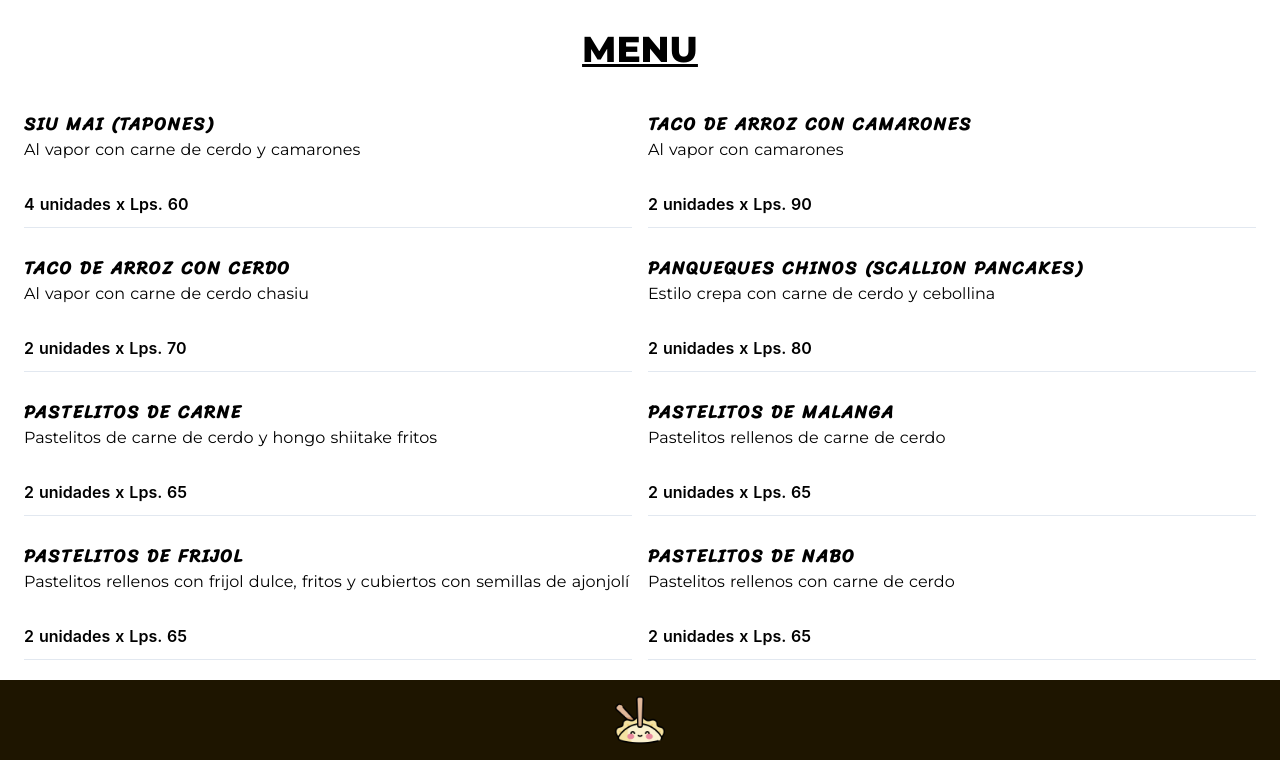
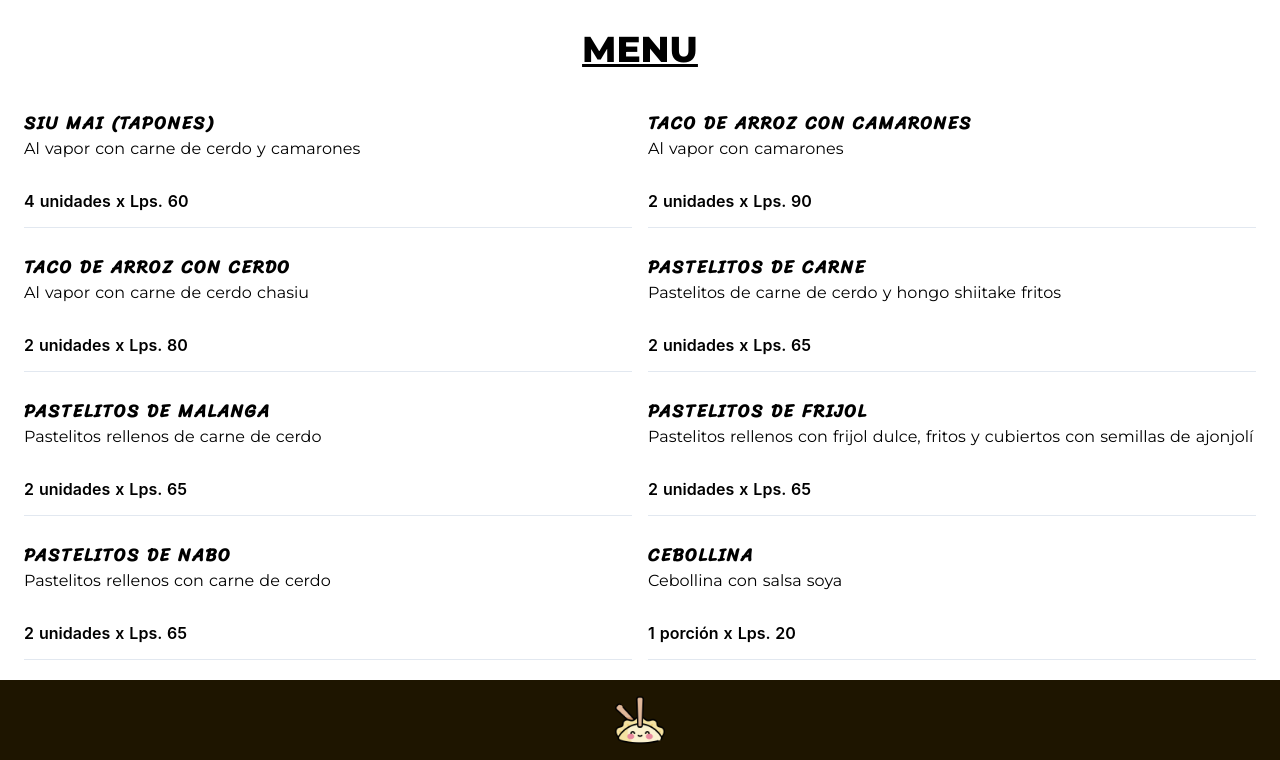
Before and after one commit to jocvegar/dim-sum-menu, a Nuxt app: page / in a window 1280 px wide. Shown: the part 798-1558 px from the top of the page. Built offline with nearby package versions, Linux system fonts and the light colour scheme; what vue-collage-slideshow would draw is missing.

Commit message:
updates menu

```diff
--- a/components/Menu.vue
+++ b/components/Menu.vue
@@ -21,7 +21,7 @@
                         <h1 class="title text-lg font-bold">{{ item.title | upcase }}</h1>
                         <h4 class="description text-base">{{ item.description }}</h4>
                     </div>
-                    <div class="font-semibold">
+                    <div class="font-semibold pb-1">
                         <p>{{ item.units }} x Lps. {{ item.price }}</p>
                     </div>
                 </div>
@@ -51,48 +51,55 @@ export default {
                     units: "2 unidades",
                     price: "90"
                 },
-                 {
+                {
                     id: 3,
                     title: "taco de arroz con cerdo",
                     description: "Al vapor con carne de cerdo chasiu",
                     units: "2 unidades",
-                    price: "70"
+                    price: "80"
                 },
+                // {
+                //     id: 4,
+                //     title: "panqueques chinos (scallion pancakes)",
+                //     description: "Estilo crepa con carne de cerdo y cebollina",
+                //     units: "2 unidades",
+                //     price: "80"
+                // },
                 {
                     id: 4,
-                    title: "panqueques chinos (scallion pancakes)",
-                    description: "Estilo crepa con carne de cerdo y cebollina",
-                    units: "2 unidades",
-                    price: "80"
-                },
-                {
-                    id: 5,
                     title: "Pastelitos de Carne",
                     description: "Pastelitos  de carne de cerdo y hongo shiitake fritos",
                     units: "2 unidades",
                     price: "65"
                 },
                 {
-                    id: 6,
+                    id: 5,
                     title: "Pastelitos de Malanga",
                     description: "Pastelitos rellenos de carne de cerdo",
                     units: "2 unidades",
                     price: "65"
                 },
                 {
-                    id: 7,
+                    id: 6,
                     title: "Pastelitos de Frijol",
                     description: "Pastelitos rellenos con frijol dulce, fritos y cubiertos con semillas de ajonjolí",
                     units: "2 unidades",
                     price: "65"
                 },
                 {
-                    id: 8,
+                    id: 7,
                     title: "Pastelitos de Nabo",
                     description: "Pastelitos rellenos con carne de cerdo",
                     units: "2 unidades",
                     price: "65"
-                }
+                },
+                {
+                    id: 8,
+                    title: "cebollina",
+                    description: "Cebollina con salsa soya",
+                    units: "1 porción",
+                    price: "20"
+                },
             ]
         }
     },
```
